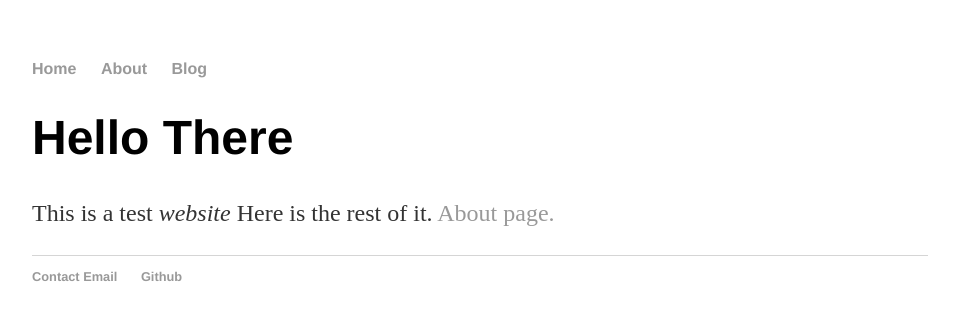
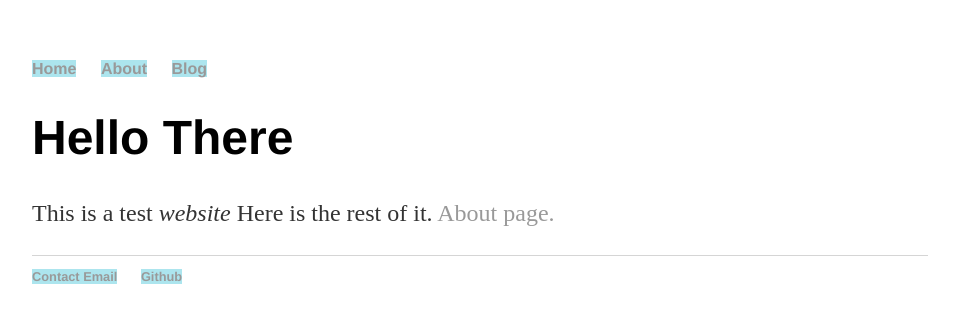
Before and after one commit to beauhodes/beauhodes.github.io, a Jekyll site: the page built from index.html, in a window 1280 px wide. Shown: the top 323 px of the page, without its empty margins (160-1119 px from the left). Built offline with Jekyll 4.4.1, drawn with Linux system fonts in a browser that asks for light colours.

Commit message:
Update main.css

```diff
--- a/css/main.css
+++ b/css/main.css
@@ -9,6 +9,7 @@ nav ul, footer ul {
     font-weight: bold;
 }
 nav ul li, footer ul li {
+    background-color: #ace5ee;
     display: inline;
     margin-right: 20px;
 }
```
